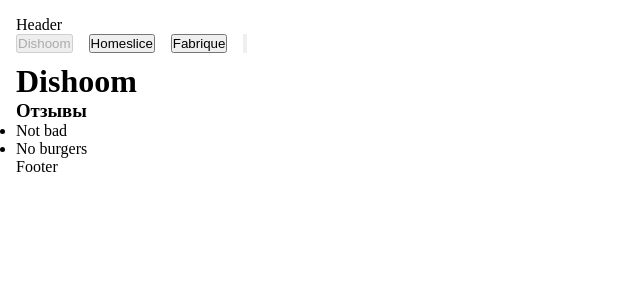
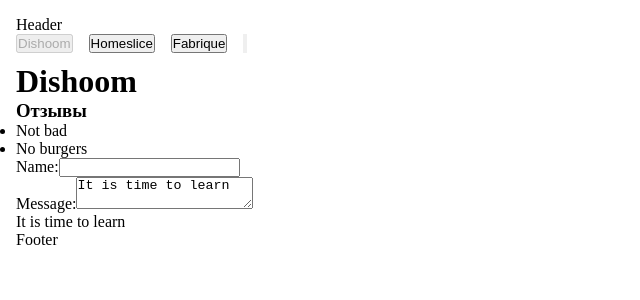
Before and after one commit to vladimirplyukhin89/NextEpisode, a React (Vite) app: page / in a window 1280 px wide. Shown: the top 300 px of the page, without its empty margins (0-640 px from the left). Built offline with nearby package versions, Linux system fonts and the light colour scheme.

Commit message:
Added first useReducer logic for form

```diff
--- a/src/App.jsx
+++ b/src/App.jsx
@@ -2,6 +2,7 @@
 
 import { Layout } from "./components/Layout/component.jsx";
 import { Restaurants } from "./components/Restaurants/components.jsx";
+import { Form } from './components/Form/component.jsx';
 
 import { restaurants } from "../materials/mock.js";
 import { RestaurantsTabs } from "./components/RestaurantTabs/component.jsx";
@@ -26,6 +27,7 @@
                     activeTabIndex={activeRestaurantIndex}
                 />
                 <Restaurants restaurants={activeRestaurant} />
+                <Form />
             </>
             :
             <p>Проблемы с данными</p>}
--- /dev/null
+++ b/src/components/Form/component.jsx
@@ -0,0 +1,55 @@
+import { useReducer } from 'react';
+
+const initialState = {
+    name: '',
+    message: 'It is time to learn',
+}
+
+const reducer = (initialState, { type, payload } = {}) => {
+    switch (type) {
+        case 'changeName':
+            return {
+                ...initialState,
+                name: payload,
+            };
+        case 'changeMessage':
+            return {
+                ...initialState,
+                message: payload,
+            };
+        case 'reset':
+            return initialState;
+        default:
+            return initialState;
+    }
+}
+
+export const Form = () => {
+    const [state, dispatch] = useReducer(reducer, initialState);
+    console.log(state)
+    return (
+        <div>
+            <div>
+                <label htmlFor={'name'}>
+                    Name:
+                    <input
+                       type={'text'}
+                       value={state.name}
+                       onChange={(event) => dispatch({ type: 'changeName', payload: event.target.value })} id={'name'} />
+                </label>
+            </div>
+            <p>{state.name}</p>
+            <div>
+                <label htmlFor={'message'}>
+                    Message:
+                    <textarea
+                        value={state.message}
+                        id={'message'}
+                        onChange={(event) => dispatch({ type: 'changeMessage', payload: event.target.value })}
+                    ></textarea>
+                </label>
+            </div>
+            <p>{state.message}</p>
+        </div>
+    )
+}
```
